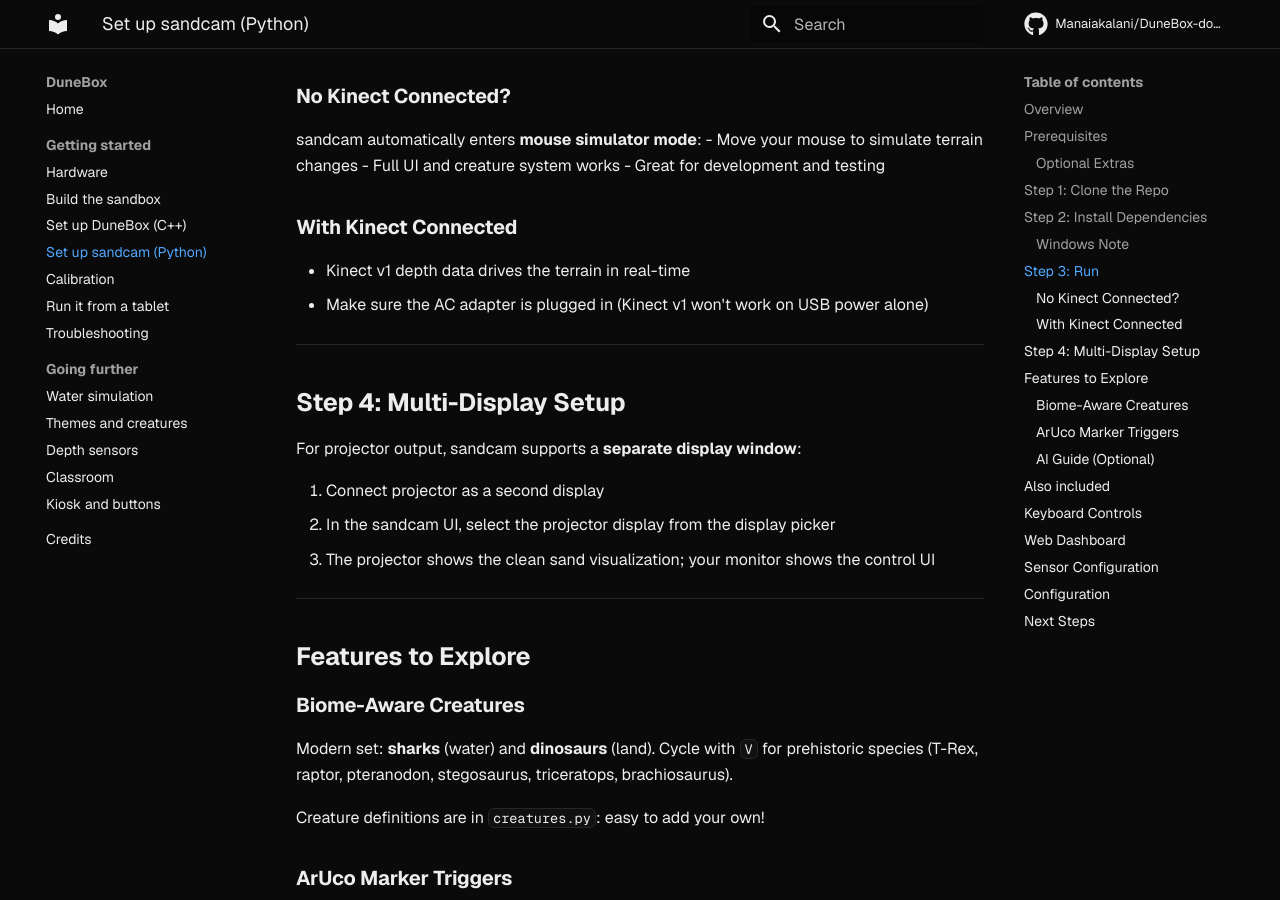
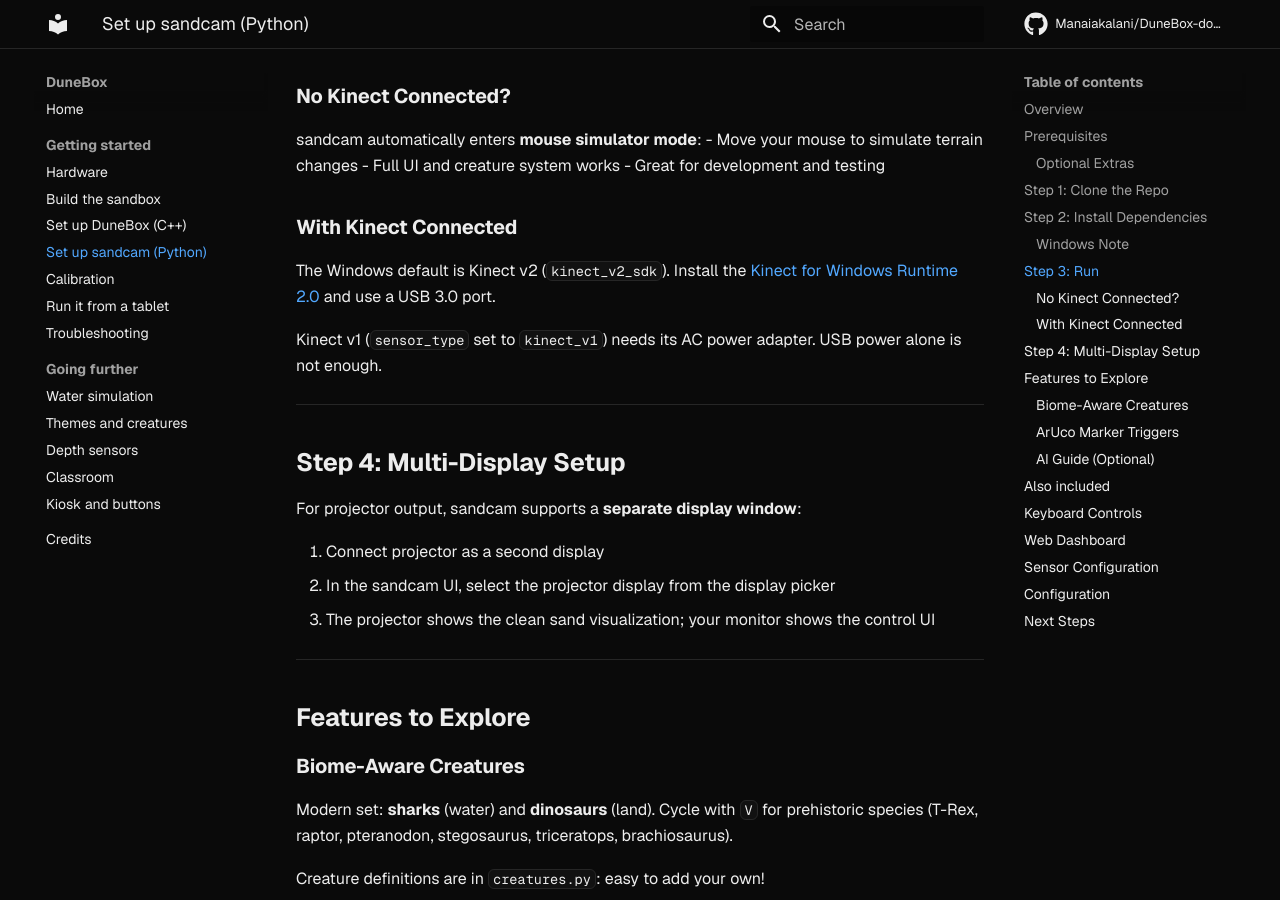
Before and after one commit to Manaiakalani/DuneBox-docs, an MkDocs documentation site: the page built from guides/04-setup-sandcam.md, in a window 1280 px wide and 900 px high, scrolled down 1847 px. Built offline with MkDocs 1.6.1 and Material for MkDocs 9.7.7, drawn with Linux system fonts in a browser that asks for light colours; comment, search, counter and statistics services are not loaded.

```diff
--- a/guides/04-setup-sandcam.md
+++ b/guides/04-setup-sandcam.md
@@ -75,8 +75,9 @@ sandcam automatically enters **mouse simulator mode**:
 - Great for development and testing
 
 ### With Kinect Connected
-- Kinect v1 depth data drives the terrain in real-time
-- Make sure the AC adapter is plugged in (Kinect v1 won't work on USB power alone)
+The Windows default is Kinect v2 (`kinect_v2_sdk`). Install the [Kinect for Windows Runtime 2.0](https://www.microsoft.com/download/details.aspx?id=44559) and use a USB 3.0 port.
+
+Kinect v1 (`sensor_type` set to `kinect_v1`) needs its AC power adapter. USB power alone is not enough.
 
 ---
 
```
Also changed, not shown: guides/03-setup-dunebox.md (+1 -1 lines), guides/index.md (+1 -1 lines).
